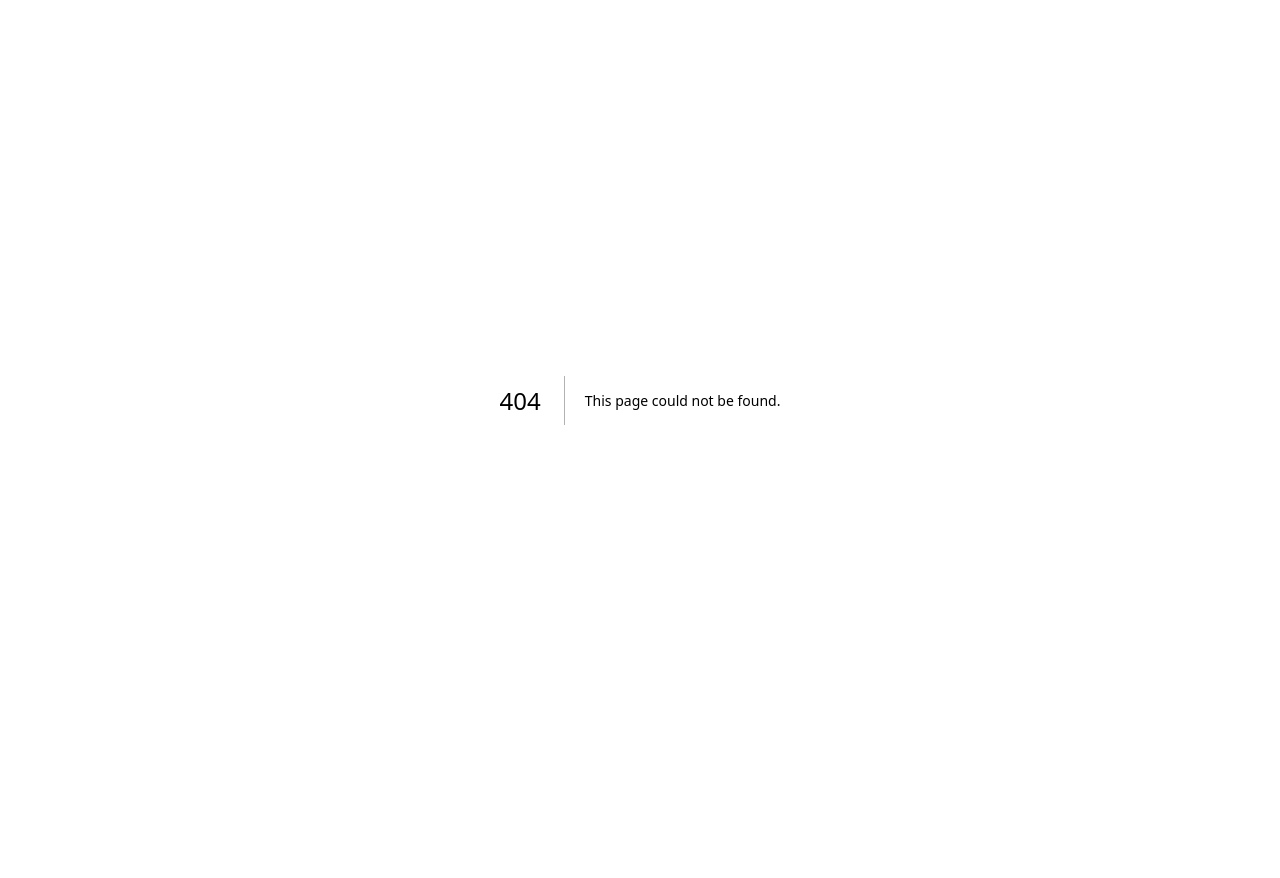
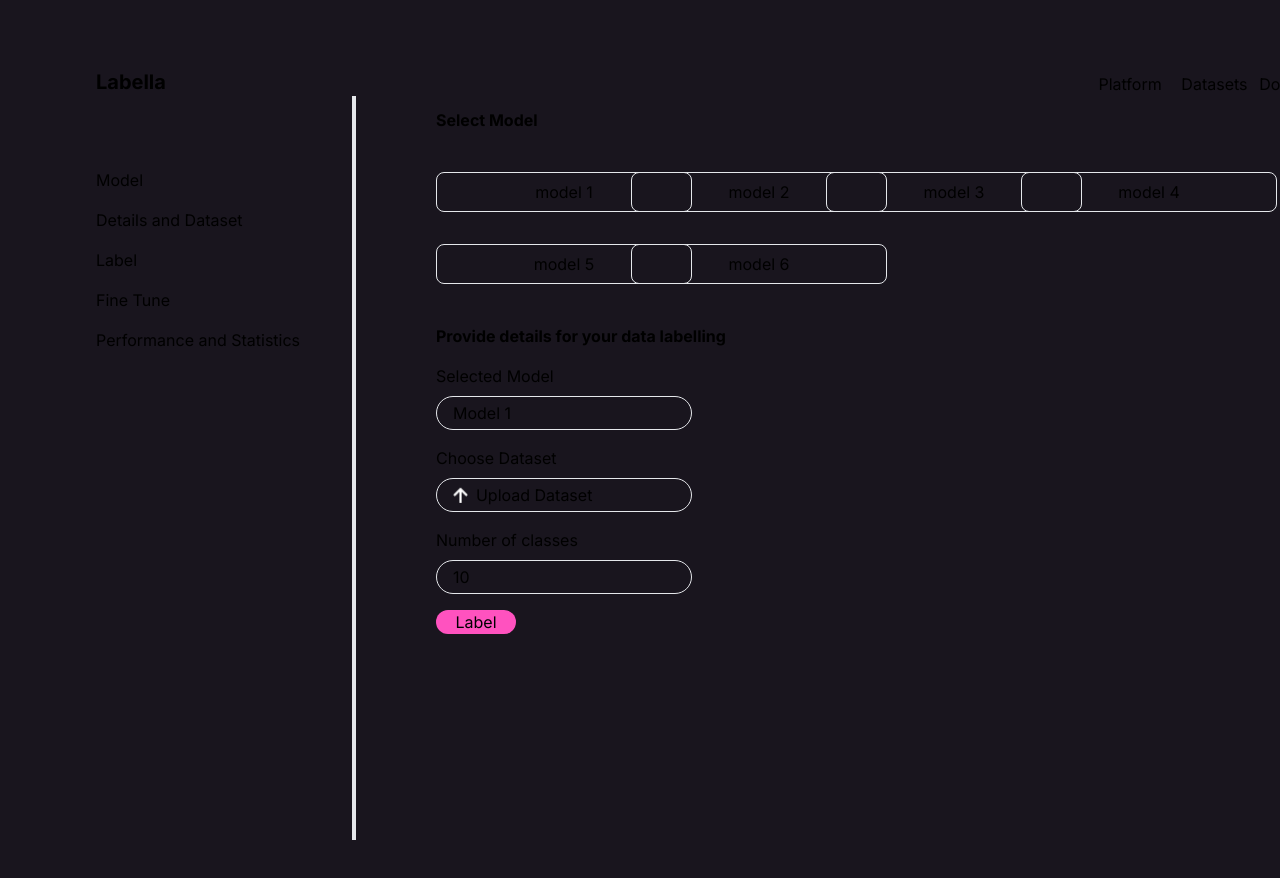
Before and after one commit to oliviaow2022/techjam, a Next.js app in the folder labella/: page /image-classification in a window 1280 px wide. Before the commit this address had no page. Shown: the top 878 px of the page. Before the commit the page ends 800 px from the top, so only its background shows below. Built offline with nearby package versions, Linux system fonts and the light colour scheme.

Commit message:
model image classification page

```diff
--- a/labella/src/app/home/page.js
+++ b/labella/src/app/home/page.js
@@ -3,8 +3,8 @@ import Link from 'next/link';
 
 export default function Home() {
     return (
-        <main className="flex flex-col min-h-screen p-24">
-            <div className="flex flex-row mb-10">
+        <main className="flex flex-col min-h-screen px-24 pb-24 bg-[#19151E] z-20 justify-center">
+            <div className="flex flex-row fixed top-0 h-24 w-11/12 z-20 bg-[#19151E] items-end">
                 <div className="z-10 max-w-5xl w-full justify-between text-sm lg:flex">
                     <Link href="/"><p className="text-xl font-bold">Labella</p></Link>
                 </div>
@@ -14,6 +14,7 @@ export default function Home() {
                     <p>Documentation</p>
                 </div>
             </div>
+            <div className="flex flex-col justify-center items-center h-screen">
                 <div className="flex justify-center">
                     <p className="text-md font-bold mb-4">Discover Our Data Labeling Solutions</p>
                 </div>
@@ -28,6 +29,7 @@ export default function Home() {
                             />
                             <p className="mt-2">Sentiment Analysis</p>
                         </div>
+                        <Link href="/image-classification">
                             <div className="bg-[#FF52BF] h-56 w-96 rounded-xl text-black flex items-center justify-center flex-col cursor-pointer hover:opacity-90 active:opacity-100">
                                 <Image
                                     src="/image classification.png"
@@ -37,6 +39,7 @@ export default function Home() {
                                 />
                                 <p>Image Classification</p>
                             </div>
+                        </Link>
                     </div>
                     <div className="flex justify-center gap-8">
                         <div className="bg-[#D887F5] h-56 w-96 rounded-xl text-black flex items-center justify-center flex-col cursor-pointer hover:opacity-90 active:opacity-100">
@@ -48,7 +51,7 @@ export default function Home() {
                             />
                             <p className="mt-4">Object Detection</p>
                         </div>
-                    <div className="bg-[#1ED2EC] h-56 w-96 rounded-xl text-black flex items-center justify-center flex-col cursor-pointer hover:opacity-90 active:opacity-100">
+                        {/* <div className="bg-[#1ED2EC] h-56 w-96 rounded-xl text-black flex items-center justify-center flex-col cursor-pointer hover:opacity-90 active:opacity-100">
                         <Image
                             src="/information extraction.png"
                             width={130}
@@ -56,6 +59,7 @@ export default function Home() {
                             alt="sentiment analysis icon"
                         />
                         <p className="mt-4">Information Extraction</p>
+                    </div> */}
                     </div>
                 </div>
             </div>
--- /dev/null
+++ b/labella/src/app/image-classification/page.js
@@ -0,0 +1,70 @@
+import Image from "next/image";
+import Link from 'next/link';
+
+export default function ImageClassification() {
+    const menuOptions = ["Model", "Details and Dataset", "Label", "Fine Tune", "Performance and Statistics"]
+    const models = ["model 1", "model 2", "model 3", "model 4", "model 5", "model 6"]
+    return (
+        <main className="flex flex-col min-h-screen px-24 pb-24 bg-[#19151E] z-20">
+            <div className="flex flex-row fixed top-0 h-24 w-full z-20 bg-[#19151E] items-end">
+                <div className="z-10 max-w-5xl w-full justify-between text-sm lg:flex">
+                    <Link href="/"><p className="text-xl font-bold">Labella</p></Link>
+                </div>
+                <div className="flex justify-around w-96">
+                    <p className="mx-4">Platform</p>
+                    <p className="mr-2">Datasets</p>
+                    <p>Documentation</p>
+                </div>
+            </div>
+            <div className="flex flex-row">
+                <div className="flex flex-col gap-4 mr-8 pt-2 fixed top-40 z-10">
+                    {menuOptions.map((option, index) => (
+                        <p key={index} className="hover:cursor-pointer hover:text-[#FF52BF]">{option}</p>
+                    ))}
+                </div>
+                <div className="h-screen bg-white border-2 mt-10 ml-64"></div>
+                <div className="ml-20">
+                    <p className="text-xl text-[#FF52BF] font-bold my-10">Image Classification</p>
+                    <p className="font-bold mb-10">Select Model</p>
+                    <div className="grid grid-cols-4 gap-8">
+                        {models.map((model, index) => (
+                            <div key={index} className="flex border w-64 items-center justify-center rounded-lg h-10 hover:bg-[#FF52BF] cursor-pointer hover:text-black">
+                                {model}
+                            </div>
+                        ))}
+                    </div>
+                    <p className="font-bold mt-10 mb-4">Provide details for your data labelling</p>
+                    <div className="flex flex-col gap-4">
+                        <div>
+                            <p className="mb-2">Selected Model</p>
+
+                            <div className="flex border w-64 rounded-full pl-4 py-1">Model 1</div>
+                        </div>
+                        <div>
+                            <p className="mb-2">Choose Dataset</p>
+                            <div className="flex border w-64 rounded-full pl-4 py-1 items-center">
+                                <img src="/upload.png" alt="upload icon" className="h-4 mr-2"></img>
+                                <p>Upload Dataset</p>
+                            </div>
+                        </div>
+                        <div>
+                            <p className="mb-2">Number of classes</p>
+                            <div className="flex border w-64 rounded-full pl-4 py-1 items-center">
+                                10
+                            </div>
+                        </div>
+                        <div>
+                            <div className="flex bg-[#FF52BF] w-20 rounded-full justify-center items-center cursor-pointer">
+                                <p>Label</p>
+                            </div>
+                        </div>
+
+                    </div>
+
+                </div>
+            </div>
+
+
+        </main>
+    );
+}
--- a/labella/src/app/page.js
+++ b/labella/src/app/page.js
@@ -3,8 +3,8 @@ import Link from 'next/link';
 
 export default function Home() {
   return (
-    <main className="flex flex-col min-h-screen p-24">
-      <div className="flex flex-row">
+    <main className="flex flex-col min-h-screen px-24 pb-24 bg-[#19151E] z-20">
+      <div className="flex flex-row fixed top-0 h-24 w-full z-20 bg-[#19151E] items-end">
         <div className="z-10 max-w-5xl w-full justify-between text-sm lg:flex">
           <p className="text-xl font-bold">Labella</p>
         </div>
@@ -14,7 +14,7 @@ export default function Home() {
           <p>Documentation</p>
         </div>
       </div>
-      <div className="flex flex-col items-center h-96 place-content-center">
+      <div className="flex flex-col items-center h-screen justify-center">
         <p className="text-5xl font-bold mt-32"><span className="text-[#1ED2EC]">Smarter</span> Data Labeling</p>
         <p className="text-5xl font-bold mb-10">Accelerated by <span className="text-[#FFE261]">Active Learning</span></p>
         <div className="bg-[#FF52BF] w-32 h-8 place-content-center text-center rounded-full font-bold cursor-pointer hover:opacity-90 active:opacity-100">
```
Also changed, not shown: labella/public/upload.png (added). Lines whose indentation alone changed are shown as unchanged.
